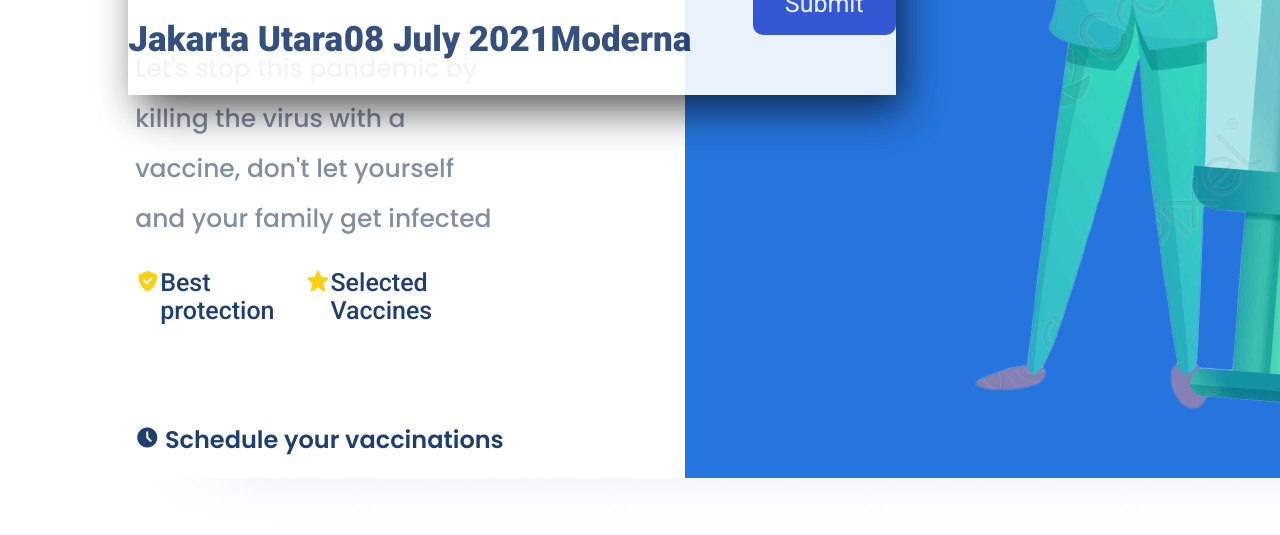
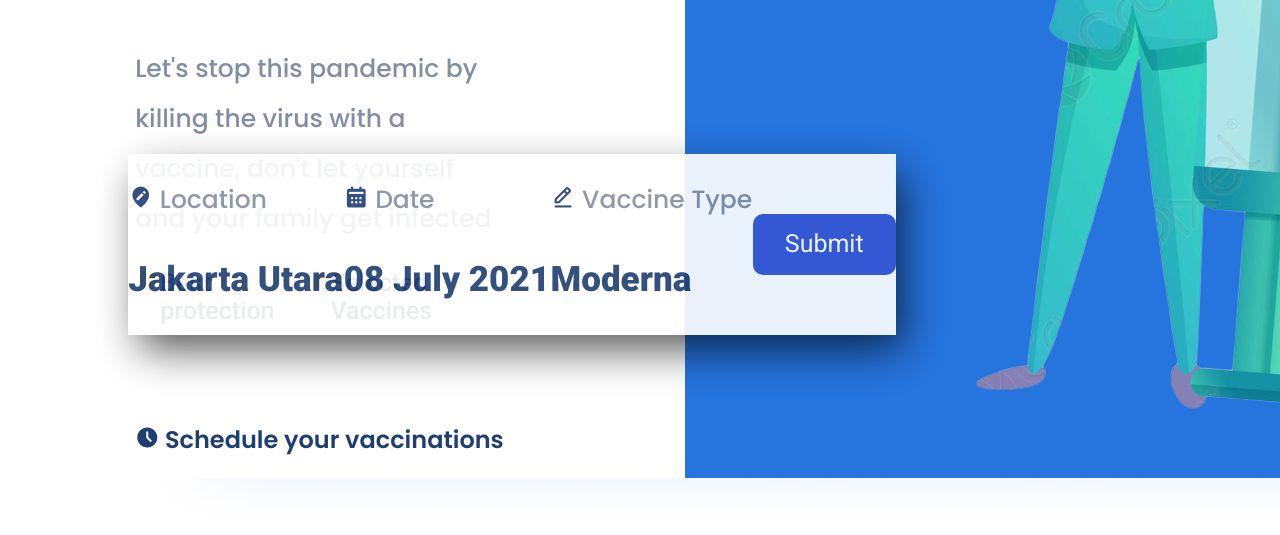
Before and after one commit to DavidHernandezL/LandingPageVacunas, a plain HTML site: page index.html in a window 1280 px wide. Shown: the part 726-1261 px from the top of the page. Drawn offline with nearby package versions, Linux system fonts and the light colour scheme.

Commit message:
modyfy modal

```diff
--- a/css/styles.css
+++ b/css/styles.css
@@ -116,7 +116,7 @@ a {
     opacity: .9;
     box-shadow: 9px 17px 40px -3px rgba(0,0,0,0.75);
     width: 60%;
-    top: 80%;
+    top: 110%;
     left: 10%;
     z-index: 1000;
     background-color: #fff;
```
